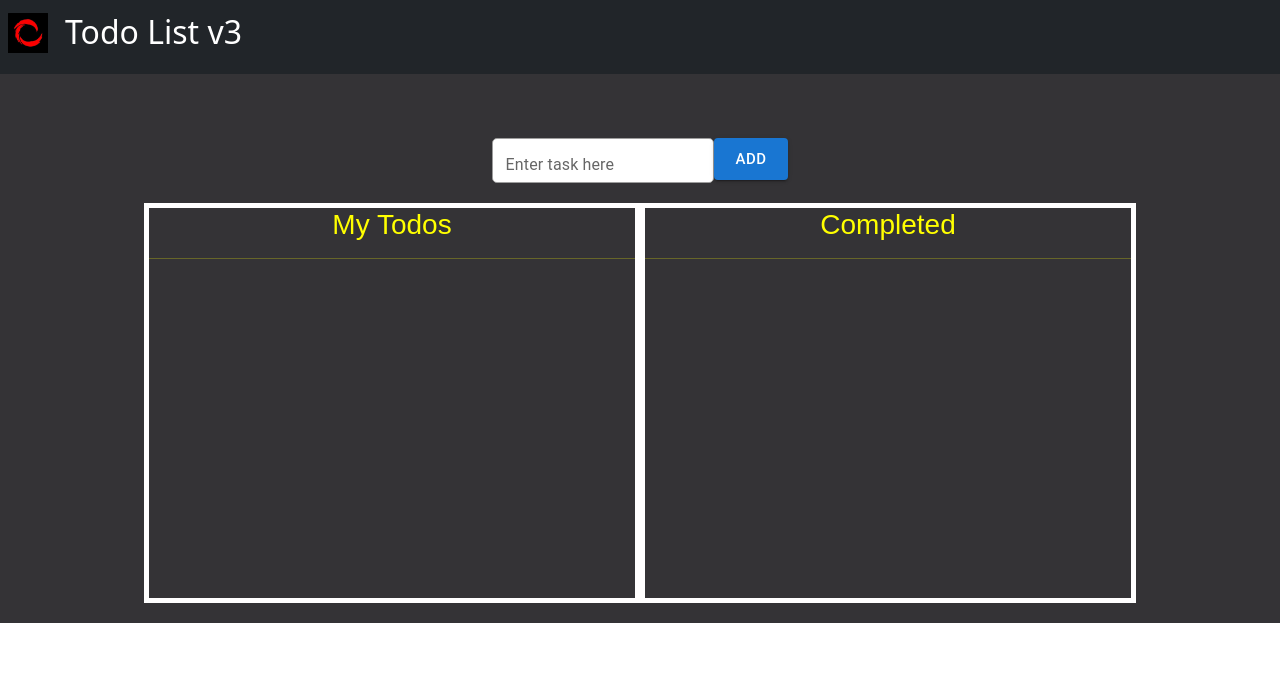
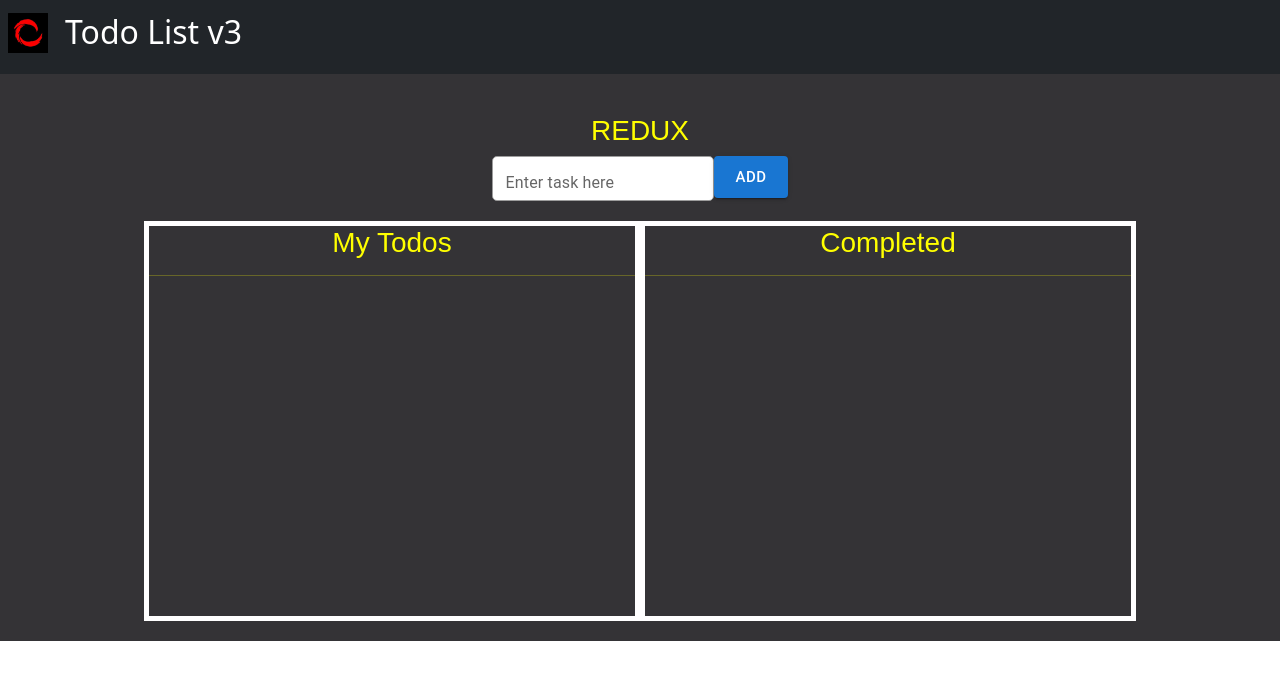
Before and after one commit to Arnamist/todolist, a React (Create React App) app: page /redux in a window 1280 px wide. Shown: the top 680 px of the page. Built offline with nearby package versions, Linux system fonts and the light colour scheme; the HTML template or start-up script is replaced by a standard one.

Commit message:
v3 Redux

```diff
--- a/package.json
+++ b/package.json
@@ -16,6 +16,7 @@
     "react": "^18.1.0",
     "react-dom": "^18.1.0",
     "react-redux": "^8.0.2",
+    "react-router-dom": "^6.4.3",
     "react-scripts": "5.0.1",
     "redux": "^4.2.0",
     "styled-components": "^5.3.5",
--- a/src/App.js
+++ b/src/App.js
@@ -1,13 +1,21 @@
 import HeaderComponent from "./Components/HeaderComponent";
+import ReduxListv2 from "./Components/ReduxListv2";
+import './App.css';
+import {BrowserRouter as Router, Route, Routes }  from 'react-router-dom';
 import ListDisplay from "./Components/ListDisplay";
-import './App.css';
 
 function App() {
 
   return (
     <div id='root'>
-      <HeaderComponent />
-      <ListDisplay />
+      <Router>
+        <HeaderComponent />
+        <Routes>
+          <Route exact path='/' element={<ListDisplay />}></Route>
+          <Route path='/react' element={<ListDisplay />}></Route>
+          <Route path='/redux' element={<ReduxListv2 />}></Route>
+        </Routes>
+      </Router>
     </div>
   );
 }
--- a/src/Components/HeaderComponent.js
+++ b/src/Components/HeaderComponent.js
@@ -1,5 +1,5 @@
 import React from 'react'
-import logo from '../../public/Images/ProfPic.jpg';
+import logo from '../Images/ProfPic.jpg';
 
 const HeaderComponent = () => {
   return (
--- a/src/Components/ListDisplay.js
+++ b/src/Components/ListDisplay.js
@@ -26,7 +26,6 @@ const ListDisplay = () => {
           important: false
         }]);
         setTask("");
-        document.getElementById('taskInput').innerText="";
     }
 
     function handleCheckChange(item, option){
@@ -64,12 +63,7 @@ const ListDisplay = () => {
         <div key={item.id}>
           <div className="divItem">
             <input className="checkbox-size" type="checkbox" onChange={() => handleCheckChange(item, true)} checked={item.completed} />
-            {
-              (item.completed)?
-              (<span style={{textDecoration:'line-through'}}>{item.label}</span>)
-              :
-              (<span>{item.label}</span>)
-            }
+            {(item.completed)? (<span style={{textDecoration:'line-through'}}>{item.label}</span>):(<span>{item.label}</span>)}
           </div>
           <div className="button-position1">
             <Button size="small" variant="contained" onClick={() => handleCheckChange(item, false)}>
@@ -83,15 +77,16 @@ const ListDisplay = () => {
 
     return (
         <div className="App">
-          <br/>
           <div class="grid-container">
             <div class="item1">
+            <h3>REACT</h3>
               {
                 <TextField
                 color="secondary"
                 label="Enter task here"
                 value={task}
-                onChange={(e) => { setTask(e.target.value); }} style={{display:"inline", paddingTop:15}}  sx={{
+                onChange={(e) => { setTask(e.target.value); }} style={{display:"inline", paddingTop:15}}
+                sx={{
                   input: {
                     color: "black",
                     background: "white",
--- /dev/null
+++ b/src/Components/ReduxListv2.js
@@ -0,0 +1,195 @@
+import { createSlice, configureStore } from '@reduxjs/toolkit';
+import React from 'react';
+import { useState, useEffect } from 'react';
+
+import { TextField, Button } from '@mui/material';
+import DeleteIcon from '@mui/icons-material/Delete';
+import StarIcon from '@mui/icons-material/Star';
+import StarBorderOutlinedIcon from '@mui/icons-material/StarBorderOutlined';
+
+const ListDisplay = () => {
+    const todoSlice = createSlice({
+    name: 'todo',
+    initialState: {todo: JSON.parse(window.localStorage.getItem('taskList')) || []},
+    reducers: {
+        addItem: (state, action) => {
+        state.todo = [...state.todo, {
+            id: Date.now() + Math.random(),
+            label: action.payload,
+            completed: false,
+            important: false
+        }]
+        },
+        deleteItem: (state, action) => {
+            state.todo = state.todo.filter((taskItem) => taskItem.id !== action.payload);
+        },
+        completeItem: (state, action) => {
+            let newTaskList = state.todo.map((taskItem) => {
+                if (taskItem.id === action.payload) {
+                    return({
+                        id: taskItem.id,
+                        label: taskItem.label,
+                        completed: !taskItem.completed,
+                        important: taskItem.important
+                    });
+                }else{
+                    return (taskItem);
+                }
+            });
+            state.todo = newTaskList;
+        },
+        importantItem: (state, action) => {
+            let newTaskList = state.todo.map((taskItem) => {
+                if (taskItem.id === action.payload) {
+                    return({
+                        id: taskItem.id,
+                        label: taskItem.label,
+                        completed: taskItem.completed,
+                        important: !taskItem.important
+                    });
+                }else{
+                    return (taskItem);
+                }
+            });
+            state.todo = newTaskList;
+        }
+    }
+    })
+
+    const {addItem, deleteItem, completeItem, importantItem} = todoSlice.actions;
+    const todoReducer = todoSlice.reducer;
+    const store = configureStore({
+    reducer: {
+        todoReducer: todoReducer
+    }
+    })
+
+    // SUBSCRIBE
+    const ListDisplay = () => {
+
+        const [task, setTask] = useState(() => {
+            return window.localStorage.getItem('task') || ''
+        });
+
+        const [listItems, setListItems] = useState(() => {
+            return JSON.parse(window.localStorage.getItem('taskList')) || []
+        });
+
+        useEffect(()=>{
+            store.subscribe(() => {
+            const items =  store.getState().todoReducer.todo;
+            window.localStorage.setItem('task', task);
+            window.localStorage.setItem('taskList', JSON.stringify(listItems));
+            setListItems([...items]);
+            })
+        }, [task, listItems]);
+
+        function populateList(item){
+            return (
+              <div key={item.id}>
+                <div className="divItem">
+                  <CompleteCheck item={item}/>
+                  {(item.completed)? (<span style={{textDecoration:'line-through'}}>{item.label}</span>):(<span>{item.label}</span>)}
+                </div>
+                <div className="button-position1">
+                  <ImportantCheck item={item} />
+                  <DeleteButton item={item} />
+                </div>
+              </div>
+            );
+          }
+
+        return(
+            <div>
+                <div className="grid-container">
+                    <div className="item1">
+                    <h3>REDUX</h3>
+                    {
+                        <TextField
+                        color="secondary"
+                        label="Enter task here"
+                        style={{display:"inline", paddingTop:15}}
+                        value={task}
+                        onChange={(e) => { setTask(e.target.value); }}
+                        sx={{
+                        input: {
+                            color: "black",
+                            background: "white",
+                        }}}/>
+                    }
+                    <AddButton item={task} />
+                    </div>
+
+                    <div className="item2">
+                    <h3>My Todos</h3><hr/>
+                    {listItems.map((item) => {
+                        if (!item.completed && item.important){
+                            return populateList(item);
+                        }
+                    })}
+                    {listItems.map((item) => {
+                        if (!item.completed && !item.important){
+                            return populateList(item);
+                        }
+                    })}
+                    </div>
+
+                    <div className="item3">
+                    <h3>Completed</h3><hr/>
+                    {listItems.map((item) => {
+                        if (item.completed && item.important){
+                            return populateList(item);
+                        }
+                    })}
+                    {listItems.map((item) => {
+                        if (item.completed && !item.important){
+                            return populateList(item);
+                        }
+                    })}
+                    </div>
+
+                </div>
+            </div>
+        );
+    }
+
+    // DISPATCH
+    const AddButton = ({item}) => {
+        return <Button
+            size="large"
+            variant="contained"
+            onClick={() => {store.dispatch(addItem(item))}}
+            >Add</Button>
+    }
+    const DeleteButton = ({item}) => {
+        return <Button
+              style={{marginLeft:10}}
+              size="small"
+              variant="contained"
+              onClick={() => store.dispatch(deleteItem(item.id))}
+            ><DeleteIcon /></Button>
+    }
+    const ImportantCheck = ({item}) => {
+        return <Button
+            size="small"
+            variant="contained"
+            onClick={() => store.dispatch(importantItem(item.id))}
+            >{(item.important)?(<StarIcon />):(<StarBorderOutlinedIcon />)}</Button>
+    }
+
+    const CompleteCheck = ({item}) => {
+        return <input
+            className="checkbox-size"
+            type="checkbox"
+            onChange={() => store.dispatch(completeItem(item.id))}
+            checked={item.completed} />
+    }
+
+    return (
+        <div className="App">
+          <ListDisplay />
+        </div>
+    );
+}
+
+export default ListDisplay
```
Also changed, not shown: src/Images/ProfPic.jpg (renamed from public/Images/ProfPic.jpg), 1 other file (tests, documents, lock files or other folders).
